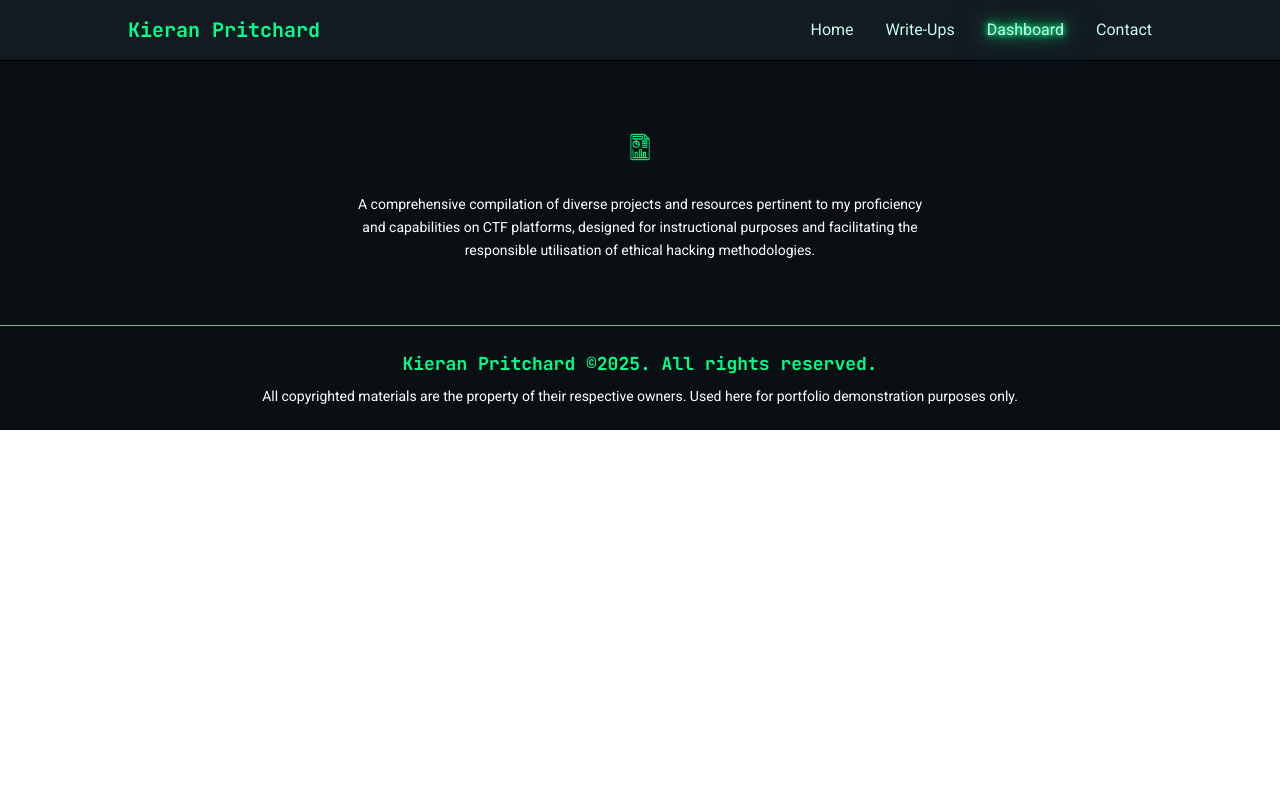
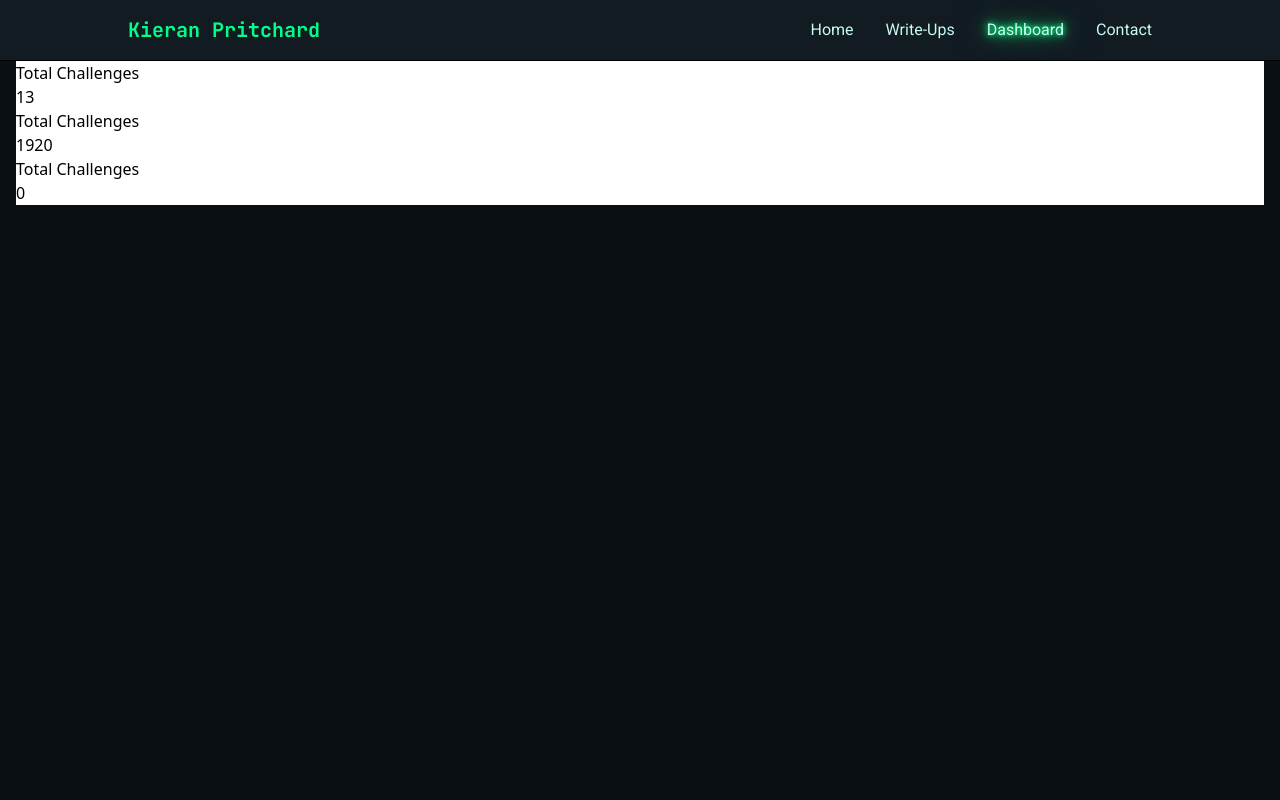
Before and after one commit to KieranPritchard/CTF-Showcase, a React (Vite) app: page /#/dashboard in a window 1280 px wide. Shown: the top 800 px of the page. Built offline with nearby package versions, Linux system fonts and the light colour scheme.

Commit message:
created hero stats

```diff
--- /dev/null
+++ b/src/components/Dashboard/HeroStats/TotalChallenges/TotalChallenges.jsx
@@ -0,0 +1,26 @@
+import { useEffect, useState } from "react"
+
+function TotalChallenges(){
+    const [data, setData] = useState(null)
+
+    useEffect(()=> {
+        fetch("/CTF-Showcase/stats.json")
+        .then((r) => r.json())
+        .then((json) => setData(json.hero)) // Accessing the 'hero' object
+        .catch((err) => console.error(err));
+    }, [])
+
+    // If data hasn't arrived yet, show this instead of crashing
+    if (!data) {
+        return <p>Loading stats...</p>
+    }
+
+    return(
+        <div>
+            <h3>Total Challenges</h3>
+            <p>{data.total_challenges}</p>
+        </div>
+    )
+}
+
+export default TotalChallenges
--- /dev/null
+++ b/src/components/Dashboard/HeroStats/TotalPoints/TotalPoints.jsx
@@ -0,0 +1,26 @@
+import { useEffect, useState } from "react"
+
+function TotalPoints(){
+    const [data, setData] = useState(null)
+
+    useEffect(()=> {
+        fetch("/CTF-Showcase/stats.json")
+        .then((r) => r.json())
+        .then((json) => setData(json.hero)) // Accessing the 'hero' object
+        .catch((err) => console.error(err));
+    }, [])
+
+    // If data hasn't arrived yet, show this instead of crashing
+    if (!data) {
+        return <p>Loading stats...</p>
+    }
+
+    return(
+        <div>
+            <h3>Total Challenges</h3>
+            <p>{data.total_points}</p>
+        </div>
+    )
+}
+
+export default TotalPoints
--- /dev/null
+++ b/src/components/Dashboard/HeroStats/UsedPlatforms/UsedPlatforms.jsx
@@ -0,0 +1,26 @@
+import { useEffect, useState } from "react"
+
+function UsedPlatforms(){
+    const [data, setData] = useState(null)
+
+    useEffect(()=> {
+        fetch("/CTF-Showcase/stats.json")
+        .then((r) => r.json())
+        .then((json) => setData(json.hero)) // Accessing the 'hero' object
+        .catch((err) => console.error(err));
+    }, [])
+
+    // If data hasn't arrived yet, show this instead of crashing
+    if (!data) {
+        return <p>Loading stats...</p>
+    }
+
+    return(
+        <div>
+            <h3>Total Challenges</h3>
+            <p>{data.unique_platforms}</p>
+        </div>
+    )
+}
+
+export default UsedPlatforms
--- /dev/null
+++ b/src/components/Dashboard/StatsContainer/StatsContainer.jsx
@@ -0,0 +1,9 @@
+function StatsContainer({children}){
+    return(
+        <div className="bg-white">
+            {children}
+        </div>
+    )
+}
+
+export default StatsContainer
--- a/src/pages/Dashboard.jsx
+++ b/src/pages/Dashboard.jsx
@@ -1,8 +1,22 @@
+import Background from "../components/Backgrounds/Background"
+import TotalChallenges from "../components/Dashboard/HeroStats/TotalChallenges/TotalChallenges"
+import TotalPoints from "../components/Dashboard/HeroStats/TotalPoints/TotalPoints"
+import UsedPlatforms from "../components/Dashboard/HeroStats/UsedPlatforms/UsedPlatforms"
+import StatsContainer from "../components/Dashboard/StatsContainer/StatsContainer"
+
 function Dashboard(){
     return(
-        <div>
-
-        </div>
+        <Background>
+            <StatsContainer>
+                <TotalChallenges />
+            </StatsContainer>
+            <StatsContainer>
+                <TotalPoints />
+            </StatsContainer>
+            <StatsContainer>
+                <UsedPlatforms />
+            </StatsContainer>
+        </Background>
     )
 }
 
```
